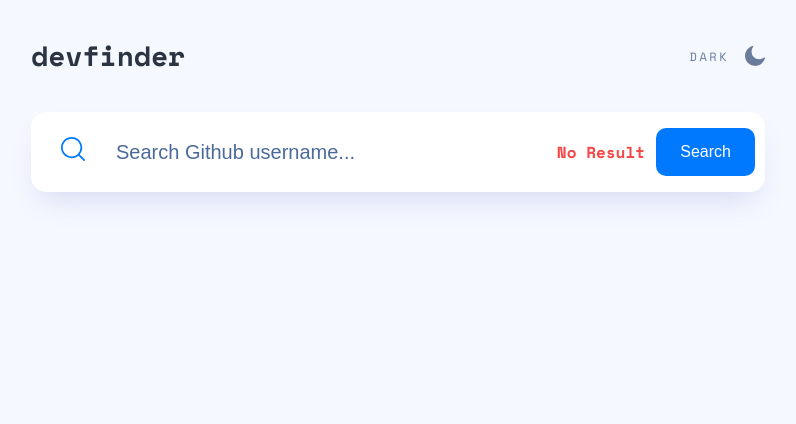
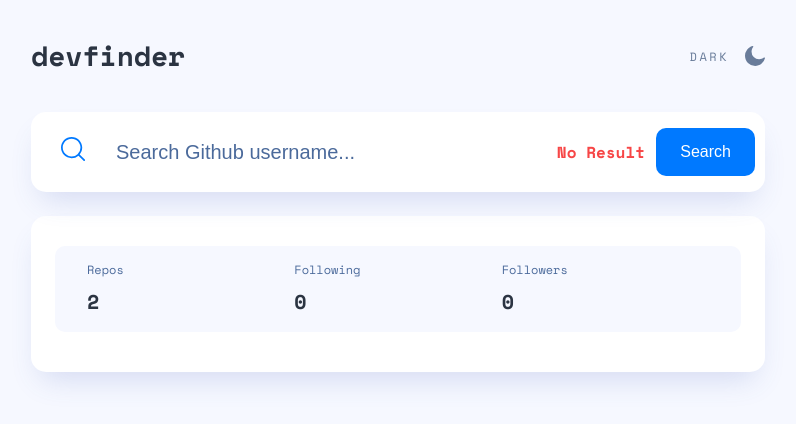
Before and after one commit to avagardoo/GitHub-Finder, a React (Create React App) app: page / in a window 1280 px wide. Shown: the top 424 px of the page, without its empty margins (242-1038 px from the left). Built offline with nearby package versions, Linux system fonts and the light colour scheme.

Commit message:
Create Card
Create card // Broken Styles

```diff
--- a/src/App.tsx
+++ b/src/App.tsx
@@ -1,12 +1,16 @@
 import {Container} from "./components/Container";
 import {TheHeader} from "./components/TheHeader";
 import {Search} from "./components/Search";
+import {UserCard} from "./components/UserCard";
+
+import {defaultUser} from 'mock'
 
 function App() {
   return (
     <Container>
       <TheHeader />
         <Search hasError onSubmit={() => {}}/>
+        <UserCard {...defaultUser}/>
     </Container>
   );
 }
--- /dev/null
+++ b/src/components/UserCard/UserCard.module.scss
@@ -0,0 +1,58 @@
+:global {
+  body[data-theme='light'] {
+    --ucard-bg: var(--white);
+    --bio-color: var(--gray-200);
+    --ucard-shadow: var(--shadow);
+  }
+
+  body[data-theme='dark'] {
+    --ucard-bg: var(--gray-400);
+    --bio-color: var(--white);
+    --ucard-shadow: unset;
+  }
+}
+
+.userCard {
+  margin: 1.5rem 0 3rem;
+  width: 100%;
+  padding: 30px 24px 40px;
+  background-color: var(--ucard-bg);
+  box-shadow: var(--ucard-shadow);
+  border-radius: 15px;
+  //display: grid;
+  //grid-template-columns: 70px 1fr;
+  //gap: 25px 20px;
+  //
+  //&>*:nth-child(n + 3) {
+  //  grid-column: 1 / span 2;
+  //}
+  //
+  //@media (min-width: 767px) {
+  //  grid-template-columns: 120px 1fr;
+  //  padding: 40px;
+  //  gap: 30px 40px;
+  //}
+  //
+  //@media (min-width: 1024px) {
+  //  gap: 30px 40px;
+  //
+  //  &>*:nth-child(n + 2) {
+  //    grid-column: 2 / span 1;
+  //  }
+  //}
+}
+
+.avatar {
+  border-radius: 50%;
+  max-width: 100%;
+}
+
+.bio {
+  font-size: 1rem;
+  line-height: 1.5;
+  color: var(--bio-color);
+
+  &.empty {
+    opacity: 0.75;
+  }
+}
--- /dev/null
+++ b/src/components/UserCard/UserCard.tsx
@@ -0,0 +1,13 @@
+import styles from './UserCard.module.scss';
+import {LocalGithubUser} from "../../types";
+import {UserStat} from "../UserStat";
+
+interface UserCardProps extends LocalGithubUser  { }
+
+export const UserCard = (props: UserCardProps) => (
+  <div className={styles.userCard}>
+    <UserStat repos={props.repos}
+              followers={props.followers}
+              following={props.following}/>
+  </div>
+);
--- /dev/null
+++ b/src/components/UserCard/index.ts
@@ -0,0 +1 @@
+export * from './UserCard';
--- /dev/null
+++ b/src/components/UserStat/UserStat.module.scss
@@ -0,0 +1,38 @@
+:global {
+  body[data-theme='light'] {
+    --stat-bg: var(--gray-50);
+    --stat-color: var(--gray-300);
+  }
+
+  body[data-theme='dark'] {
+    --stat-bg: var(--gray-500);
+    --stat-color: var(--white);
+  }
+}
+
+.userStat {
+  background-color: var(--stat-bg);
+  color: var(--stat-color);
+  padding: 15px 32px;
+  border-radius: 10px;
+  display: grid;
+  grid-template-columns: repeat(3, 1fr);
+}
+
+.info {
+  display: flex;
+  flex-direction: column;
+  gap: 0.5rem;
+
+  &Title {
+    color: var(--gray-200);
+    font-size: 0.75rem;
+    line-height: 1.5;
+  }
+
+  &Number {
+    font-size: 1.25rem;
+    line-height: 1.5;
+    font-weight: 700;
+  }
+}
--- /dev/null
+++ b/src/components/UserStat/UserStat.tsx
@@ -0,0 +1,26 @@
+import styles from './UserStat.module.scss';
+import {LocalGithubUser} from "../../types";
+
+export interface UserStatProps extends Pick<LocalGithubUser, 'repos'| 'following'| 'followers'>{}
+
+export interface UserStatProps extends Pick<
+    LocalGithubUser,
+    'repos' | 'followers' | 'following'
+    > {}
+
+export const UserStat = ({ repos, followers, following }: UserStatProps) => (
+    <div className={styles.userStat}>
+        <div className={styles.info}>
+            <div className={styles.infoTitle}>Repos</div>
+            <div className={styles.infoNumber}>{repos}</div>
+        </div>
+        <div className={styles.info}>
+            <div className={styles.infoTitle}>Following</div>
+            <div className={styles.infoNumber}>{following}</div>
+        </div>
+        <div className={styles.info}>
+            <div className={styles.infoTitle}>Followers</div>
+            <div className={styles.infoNumber}>{followers}</div>
+        </div>
+    </div>
+);
--- /dev/null
+++ b/src/components/UserStat/index.ts
@@ -0,0 +1 @@
+export * from './UserStat';
--- /dev/null
+++ b/src/mock/index.ts
@@ -0,0 +1,17 @@
+import {LocalGithubUser} from "../types";
+
+export const  defaultUser: LocalGithubUser = {
+    "login": "avagardoo",
+    "id": 69362379,
+    "avatar": "https://avatars.githubusercontent.com/u/69362379?v=4",
+    "name": "Ivan Mikheev",
+    "company": "AV",
+    "blog": "",
+    "location": "",
+    "bio": "",
+    "twitter": "",
+    "repos": 2,
+    "followers": 0,
+    "following": 0,
+    "created": "2020-08-07T17:39:00Z",
+}
```
